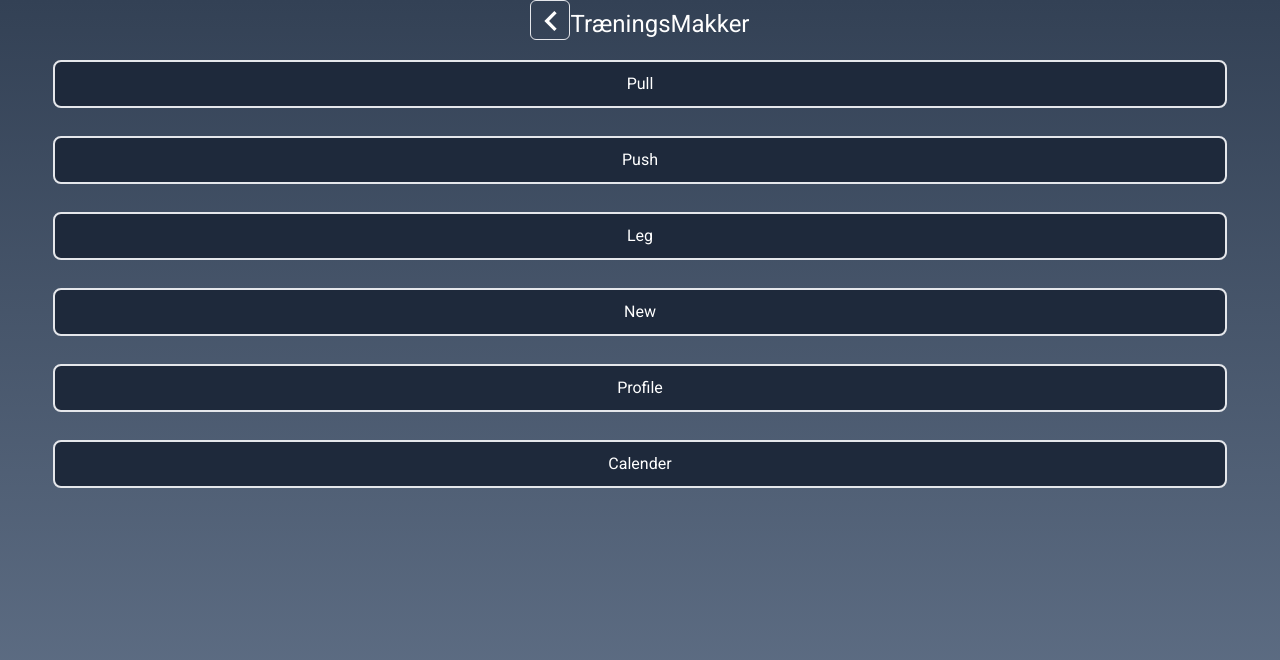
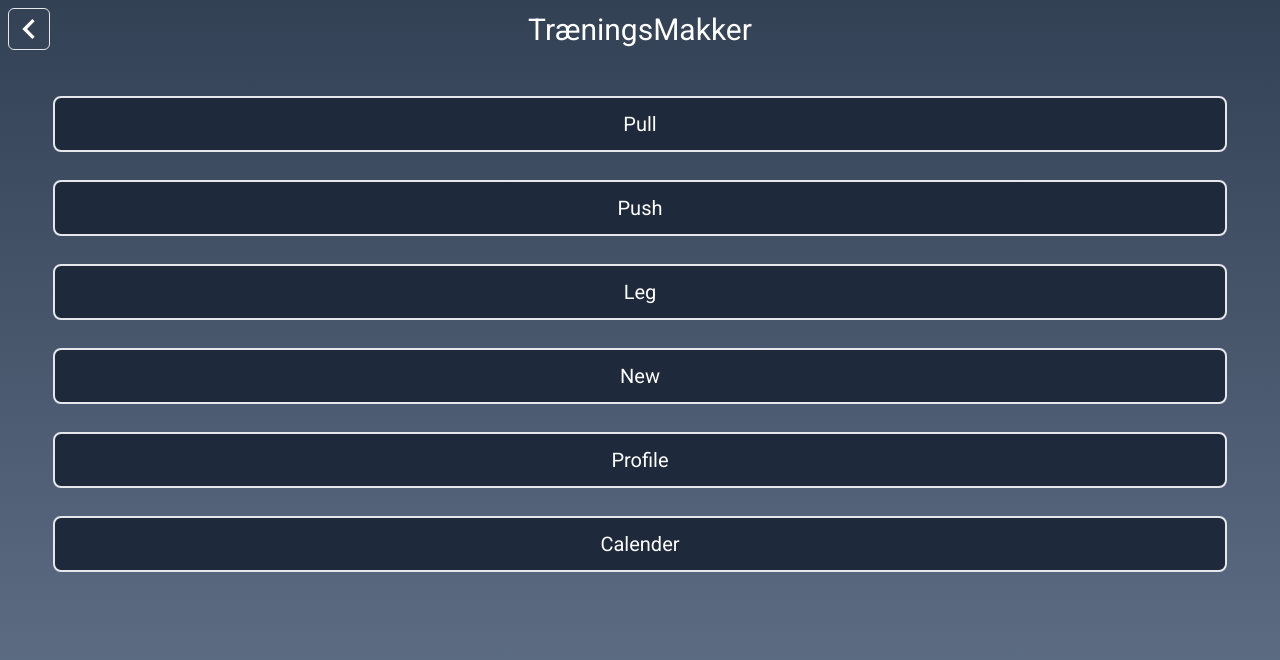
Before and after one commit to MHEM11/Portfolio, a Next.js app: page /TraeningsMakker in a window 1280 px wide. Shown: the top 660 px of the page. Built offline with nearby package versions, Linux system fonts and the light colour scheme.

Commit message:
small edits on TM FP

```diff
--- a/src/app/TraeningsMakker/page.tsx
+++ b/src/app/TraeningsMakker/page.tsx
@@ -5,30 +5,30 @@ import { MdOutlineKeyboardArrowLeft as BackArrow } from "react-icons/md"
 const TraeningsMakker = () => {
   return (
     <main className="bg-gradient-to-b from-slate-700 to-slate-500 text-white min-h-screen">
-      <header className="flex justify-center">
-        <Link href="./Projects" className='className="absolute top-1 left-1 border rounded-md h-10 w-10 items-center"'>
+      <header className="flex justify-center items-center">
+        <Link href="./Projects" className="absolute top-2 left-2 border rounded-md">
           <BackArrow size="2.5rem"></BackArrow>
         </Link>
-        <h2 className="text-2xl pt-2">TræningsMakker</h2>
+        <h2 className="text-3xl pt-3 items-center">TræningsMakker</h2>
       </header>
       <div className="flex flex-col justify-center items-center">
-        <div className="flex flex-col w-full items-center pt-5 space-y-7">
-          <button className="rounded-lg bg-slate-800 w-11/12 h-12 border-2">
+        <div className="flex flex-col w-full items-center pt-12 space-y-7">
+          <button className="rounded-lg bg-slate-800 w-11/12 h-14 border-2 text-xl">
             Pull
           </button>
-          <button className="rounded-lg bg-slate-800 w-11/12 h-12 border-2">
+          <button className="rounded-lg bg-slate-800 w-11/12 h-14 border-2 text-xl">
             Push
           </button>
-          <button className="rounded-lg bg-slate-800 w-11/12 h-12 border-2">
+          <button className="rounded-lg bg-slate-800 w-11/12 h-14 border-2 text-xl">
             Leg
           </button>
-          <button className="rounded-lg bg-slate-800 w-11/12 h-12 border-2">
+          <button className="rounded-lg bg-slate-800 w-11/12 h-14 border-2 text-xl">
             New
           </button>
-          <button className="rounded-lg bg-slate-800 w-11/12 h-12 border-2">
+          <button className="rounded-lg bg-slate-800 w-11/12 h-14 border-2 text-xl">
             Profile
           </button>
-          <button className="rounded-lg bg-slate-800 w-11/12 h-12 border-2">
+          <button className="rounded-lg bg-slate-800 w-11/12 h-14 border-2 text-xl">
             Calender
           </button>
         </div>
```
